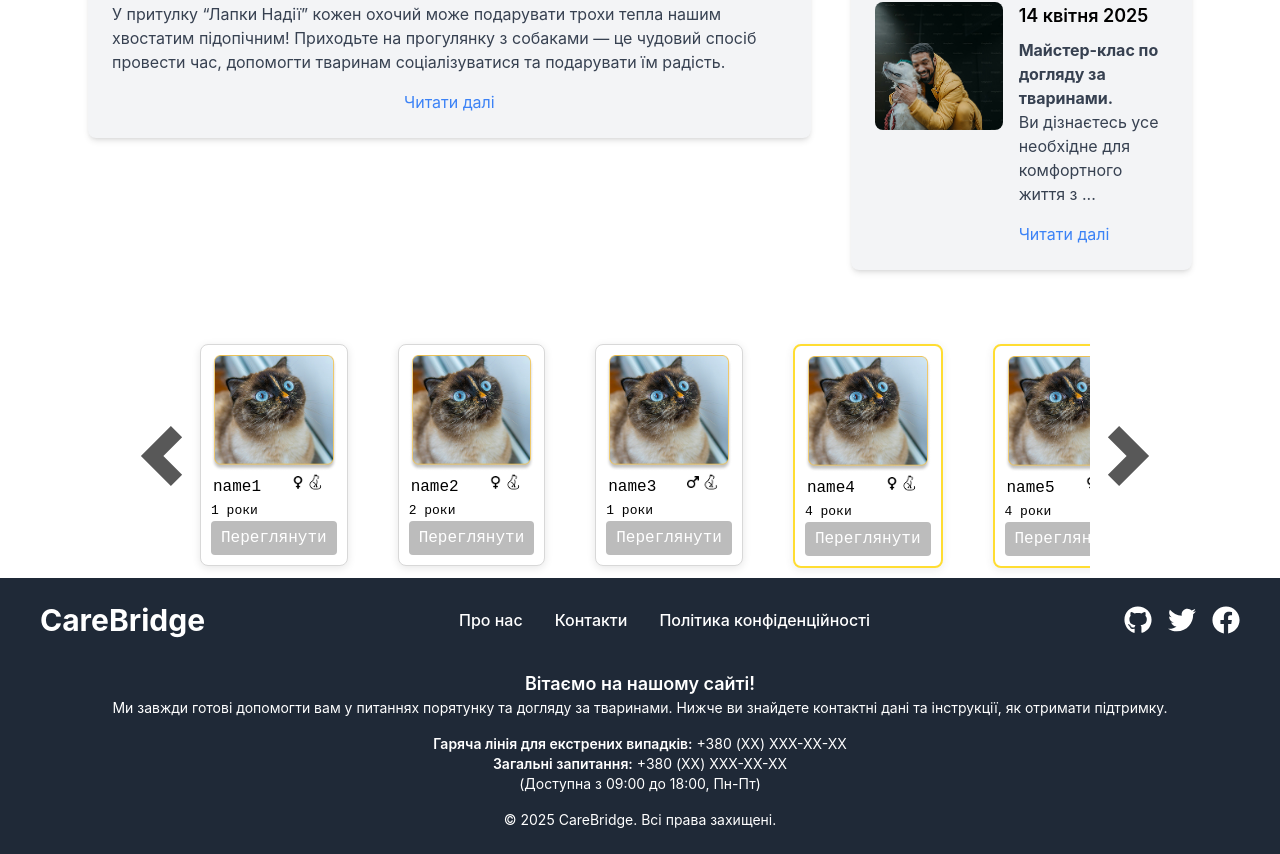
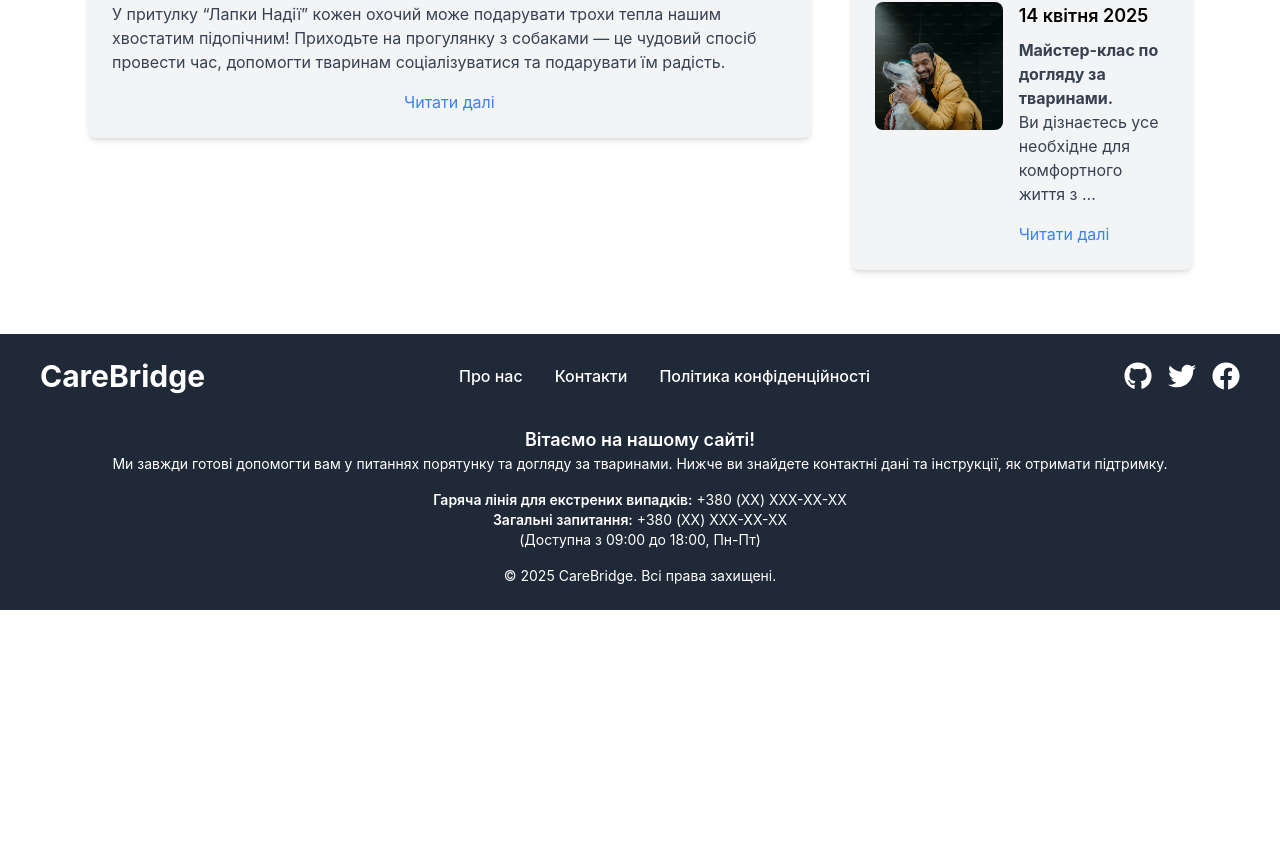
Before and after one commit to Viktoria-Kibit/CareBridge, a React (Create React App) app: page / in a window 1280 px wide. Shown: the part 1694-2548 px from the top of the page. After the commit the page ends 2304 px from the top, so only its background shows below. Built offline with nearby package versions, Linux system fonts and the light colour scheme.

Commit message:
commented my test

```diff
--- a/src/pages/Home/Home.js
+++ b/src/pages/Home/Home.js
@@ -8,18 +8,18 @@ import NewsSection from "../../components/HomePageComponents/NewsSection/NewsSec
 import FormSect from "../../components/AddAdForm/AddAdForm";
 import Carousel from "../../components/CardCarousel/CardCarousel";
 
-AdCard({})
-const cards = [
-  <AdCard name={"name1"} sex={"female"}  age={1} visiting={20} rate={3.1} />,
-  <AdCard name={"name2"} sex={"female"}  age={2} visiting={10} rate={3.5} />,
-  <AdCard name={"name3"} sex={"male"}  age={1} visiting={4} rate={1.0} />,
-  <AdCard name={"name4"} sex={"female"}  age={4} visiting={22} rate={5.0} />,
-  <AdCard name={"name5"} sex={"female"}  age={4} visiting={22} rate={5.0} />,
-  <AdCard name={"name6"} sex={"male"}  age={2} visiting={12} rate={1.0} />,
-  <AdCard name={"name7"} sex={"female"}  age={4} visiting={24} rate={3.0} />,
-  <AdCard name={"name8"} sex={"male"}  age={4} visiting={1} rate={4.0} />,
-  <AdCard name={"name9"} sex={"female"}  age={5} visiting={99} rate={5.0} />
-]
+// AdCard({})
+// const cards = [
+//   <AdCard name={"name1"} sex={"female"}  age={1} visiting={20} rate={3.1} />,
+//   <AdCard name={"name2"} sex={"female"}  age={2} visiting={10} rate={3.5} />,
+//   <AdCard name={"name3"} sex={"male"}  age={1} visiting={4} rate={1.0} />,
+//   <AdCard name={"name4"} sex={"female"}  age={4} visiting={22} rate={5.0} />,
+//   <AdCard name={"name5"} sex={"female"}  age={4} visiting={22} rate={5.0} />,
+//   <AdCard name={"name6"} sex={"male"}  age={2} visiting={12} rate={1.0} />,
+//   <AdCard name={"name7"} sex={"female"}  age={4} visiting={24} rate={3.0} />,
+//   <AdCard name={"name8"} sex={"male"}  age={4} visiting={1} rate={4.0} />,
+//   <AdCard name={"name9"} sex={"female"}  age={5} visiting={99} rate={5.0} />
+// ]
 
 const Home = () => {
   return (
@@ -28,7 +28,7 @@ const Home = () => {
       <FeaturesSection />
       <AboutPlatform />
       <NewsSection />
-      <Carousel cards={cards}/>
+      {/* <Carousel cards={cards}/> */}
     </div>
   );
 };
```
